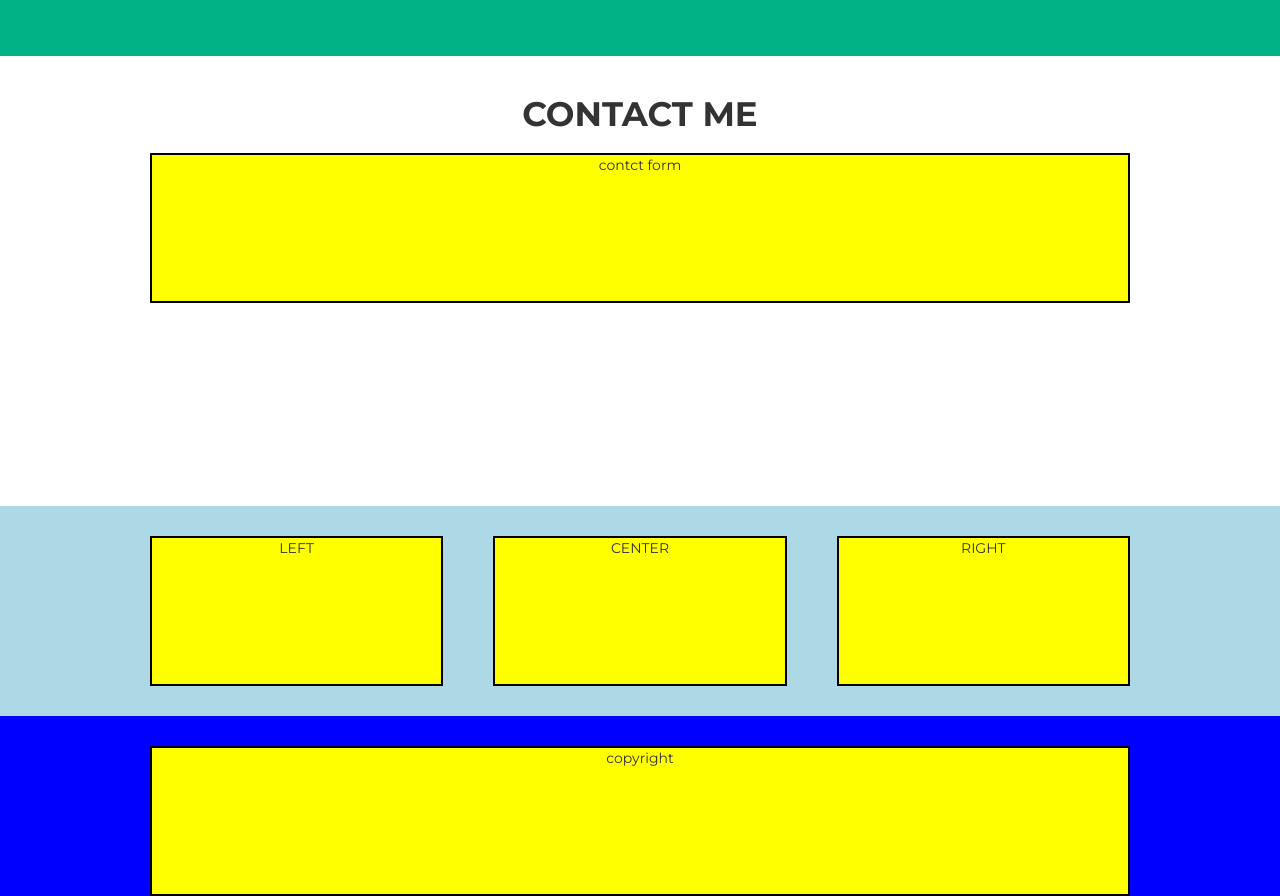
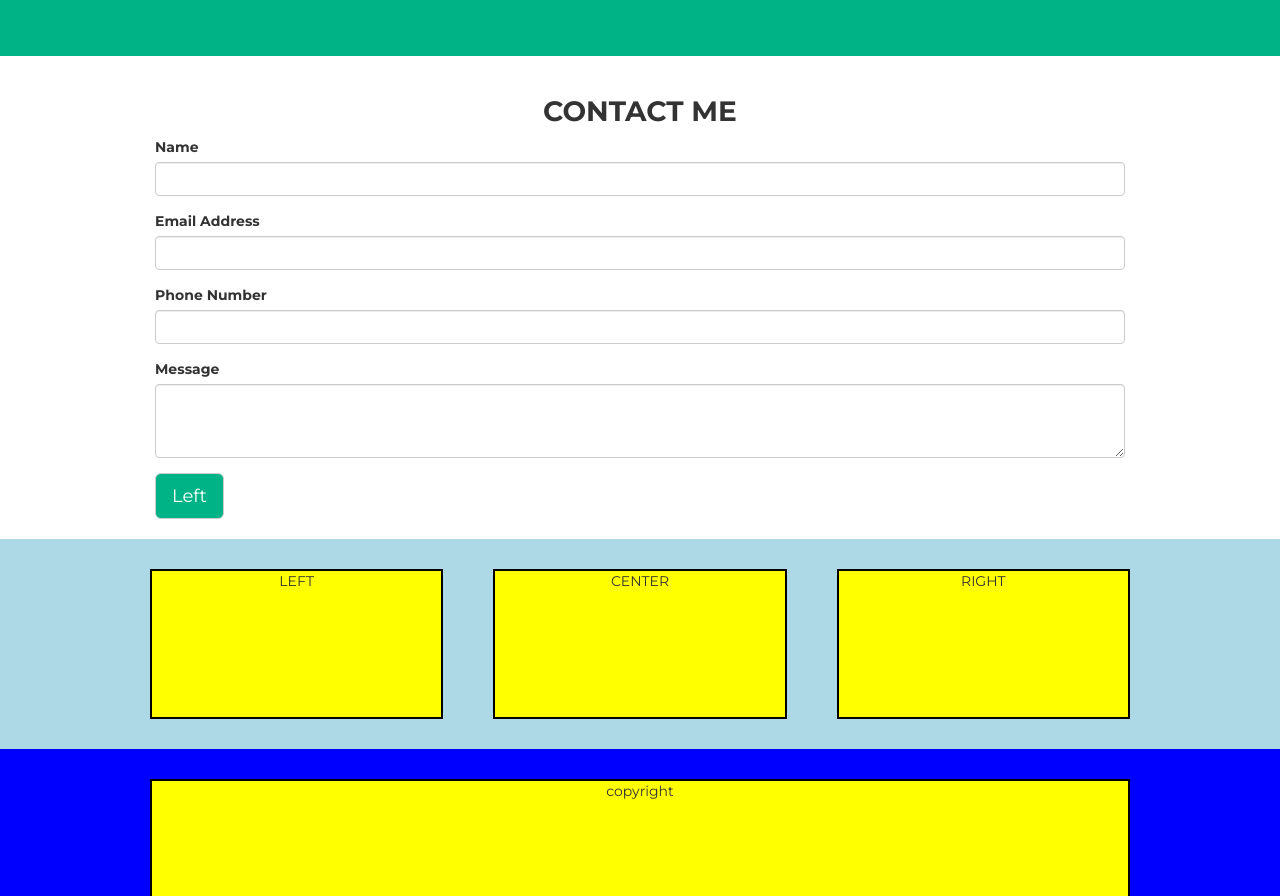
Before and after one commit to Giovanni-Bernardi/html-css-bootstrap-freelancer, a plain HTML site: page index.html in a window 1280 px wide. Shown: the part 1395-2291 px from the top of the page. Drawn offline with nearby package versions, Linux system fonts and the light colour scheme.

Commit message:
contact section

```diff
--- a/css/style.css
+++ b/css/style.css
@@ -181,11 +181,26 @@ header .navbar-default .navbar-nav>li>a:focus{
   height:50px;
 }
 
+/* CONTACT */
 .contact-form{
   background-color: #FFFFFF;
   min-height: 450px
 }
 
+.form-group{
+  text-align: left;
+}
+
+.button-alignment-left{
+  text-align: left;
+}
+
+.btn-default{
+  color: #FFFFFF;
+  background-color: #00b386;
+}
+
+/* FOOTER */
 .pre-footer{
   min-height: 200px;
   background-color: lightblue;
--- a/index.html
+++ b/index.html
@@ -217,35 +217,36 @@
       <section class="contact-form">
         <div class="container-fluid">
           <div class="box">
-            <h1>CONTACT ME</h1>
-            <div class="row row-no-gutters">
+            <h2>CONTACT ME</h2>
               <form>
                 <div class="col-xs-12">
-                  <div class="column">
-                    contct form
+                    <div class="form-group">
+                      <label>Name</label>
+                      <input type="email" class="form-control">
+                    </div>
 
-                <!-- <div class="form-group">
-                  <label for="exampleFormControlInput1">Email address</label>
-                  <input type="email" class="form-control" id="exampleFormControlInput1" placeholder="name@example.com">
+                    <div class="form-group">
+                      <label>Email Address</label>
+                      <input type="email" class="form-control">
                     </div>
+
                     <div class="form-group">
-                  <label for="exampleFormControlSelect1">Example select</label>
-                  <select class="form-control" id="exampleFormControlSelect1">
-                    <option>SELECT</option>
-                  </select>
+                      <label>Phone Number</label>
+                      <input type="phone number" class="form-control">
                     </div>
+
                     <div class="form-group">
-                  <label for="exampleFormControlSelect2">Example multiple select</label>
-                  <select multiple class="form-control" id="exampleFormControlSelect2">
-                    <option>placeholder</option>
-                  </select>
+                      <label>Message</label>
+                      <textarea class="form-control" rows="3"></textarea>
                     </div>
-                <div class="form-group">
-                  <label for="exampleFormControlTextarea1">Example textarea</label>
-                  <textarea class="form-control" id="exampleFormControlTextarea1" rows="3">placeholder</textarea>
-                </div> -->
 
+                    <div class="button-alignment-left">
+                      <div class="btn-group-lg" role="group" aria-label="...">
+                        <button type="button" class="btn btn-default">Left</button>
                       </div>
+                    </div>
+
+
                 </div>
               </form>
             </div>
```
Lines whose indentation alone changed are shown as unchanged.
